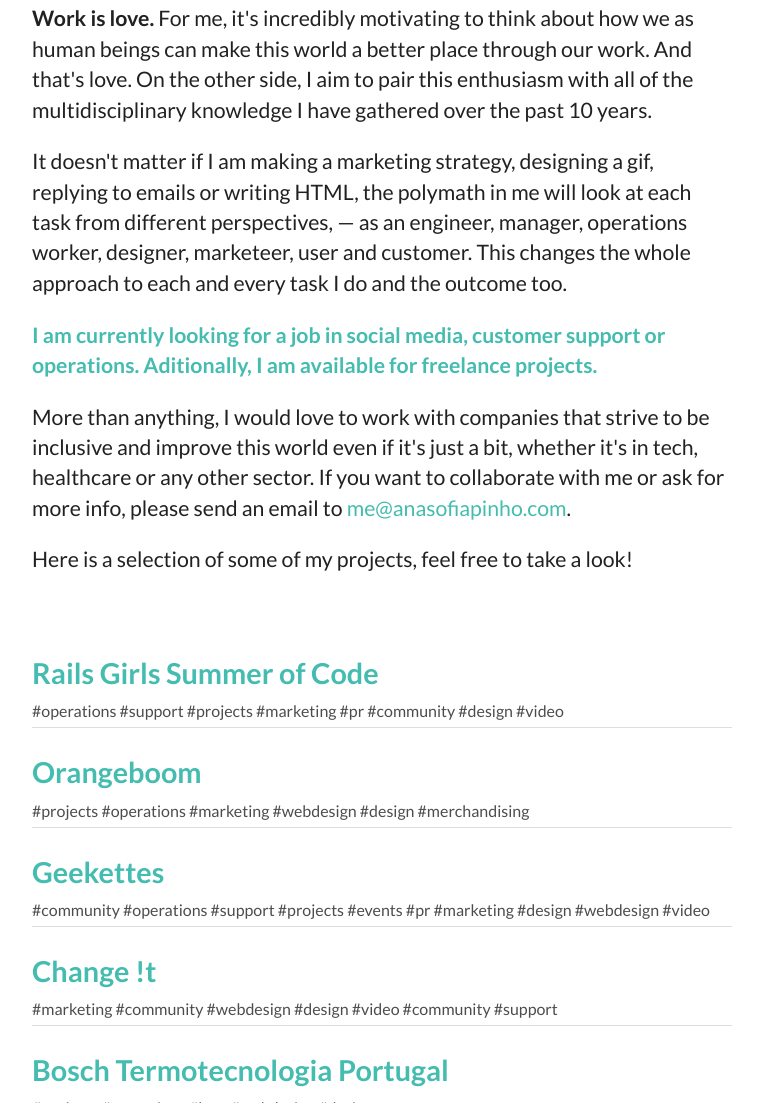
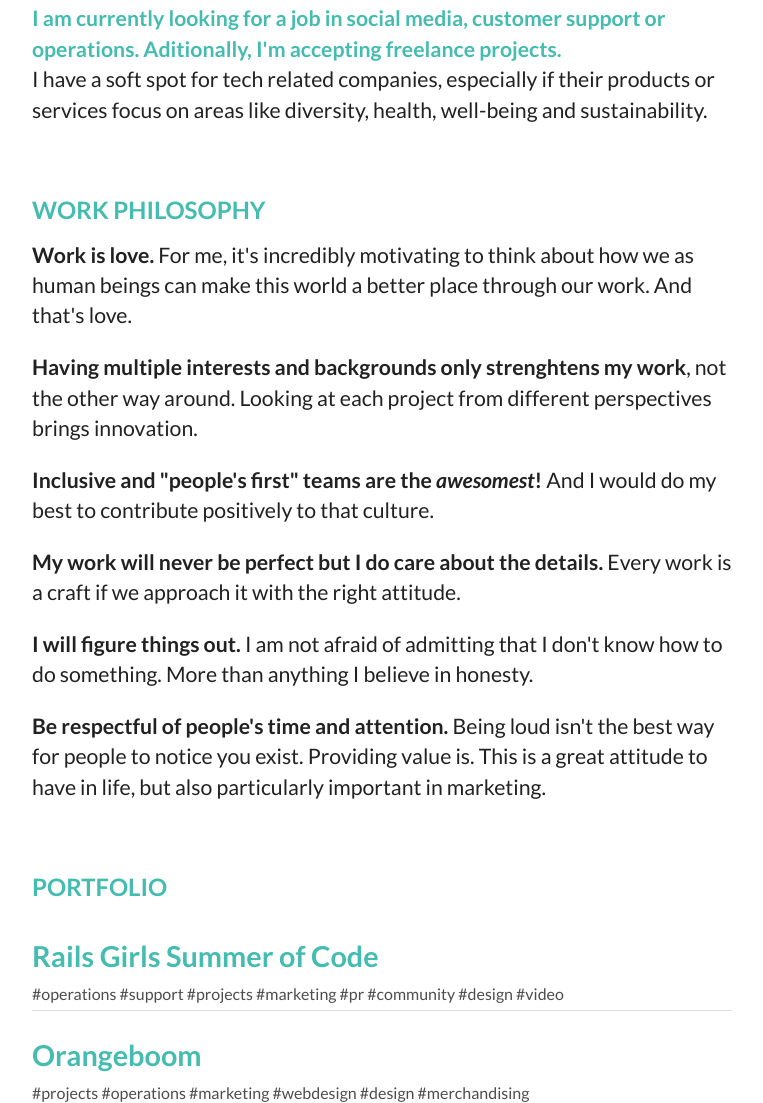
Before and after one commit to anasofiapinho/anasofiapinho.github.io, a plain HTML site: page index.html in a window 1280 px wide. Shown: the part 2535-3638 px from the top of the page, without its empty margins (258-1021 px from the left). Drawn offline with nearby package versions, Linux system fonts and the light colour scheme.

Commit message:
Homepage: Work Copy Update

```diff
--- a/index.html
+++ b/index.html
@@ -149,26 +149,37 @@
 
         <h1 class="info-title">Work</h1>
         <p>
+          <b class="green-text">I am currently looking for a job in social media, customer support or operations. Aditionally, I'm accepting freelance projects.</b><br>
+          I have a soft spot for tech related companies, especially if their products or services focus on areas like diversity, health, well-being and sustainability.
+        </p>
+        <br>
+        <h2 class="green-text">
+          WORK PHILOSOPHY
+        </h2>
+        <p>
           <strong>Work is love.</strong> For me, it's incredibly motivating to think about how we as human beings can make this world a better place through our work. And that's love.
-          On the other side, I aim to pair this enthusiasm with all of the multidisciplinary knowledge I have gathered over the past 10 years.
+        </p>
+        <p>
+          <strong>Having multiple interests and backgrounds only strenghtens my work</strong>, not the other way around. Looking at each project from different perspectives brings innovation.
+        </p>
+        <p>
+          <strong>Inclusive and "people's first" teams are the <i>awesomest</i>!</strong> And I would do my best to contribute positively to that culture.
+        </p>
+        <p>
+          <strong>My work will never be perfect but I do care about the details.</strong> Every work is a craft if we approach it with the right attitude.
+        </p>
+        <p>
+          <strong>I will figure things out.</strong> I am not afraid of admitting that I don't know how to do something. More than anything I believe in honesty.
+        </p>
+        <p>
+          <strong>Be respectful of people's time and attention.</strong> Being loud isn't the best way for people to notice you exist. Providing value is. This is a great attitude to have in life, but also particularly important in marketing.
         </p>
 
-        <p>
-          It doesn't matter if I am making a marketing strategy, designing a gif, replying to emails or writing HTML, the polymath in me will look at each task from different perspectives, — as an engineer, manager, operations worker, designer, marketeer, user and customer. This changes the whole approach to each and every task I do and the outcome too.
-        </p>
+        <br>
 
-        <p>
-          <b class="green-text">I am currently looking for a job in social media, customer support or operations. Aditionally, I am available for freelance projects.</b>
-        </p>
-
-        <p>
-          More than anything, I would love to work with companies that strive to be inclusive and improve this world even if it's just a bit, whether it's in tech, healthcare or any other sector. If you want to collaborate with me or ask for more info, please send an email to <a href="mailto:me@anasofiapinho.com">me@anasofiapinho.com</a>.
-        </p>
-
-        <p>
-          Here is a selection of some of my projects, feel free to take a look!
-        </p>
-        <br>
+        <h2 class="green-text">
+          PORTFOLIO
+        </h2>
 
         <div class="ui relaxed divided list">
           <div class="item">
```
